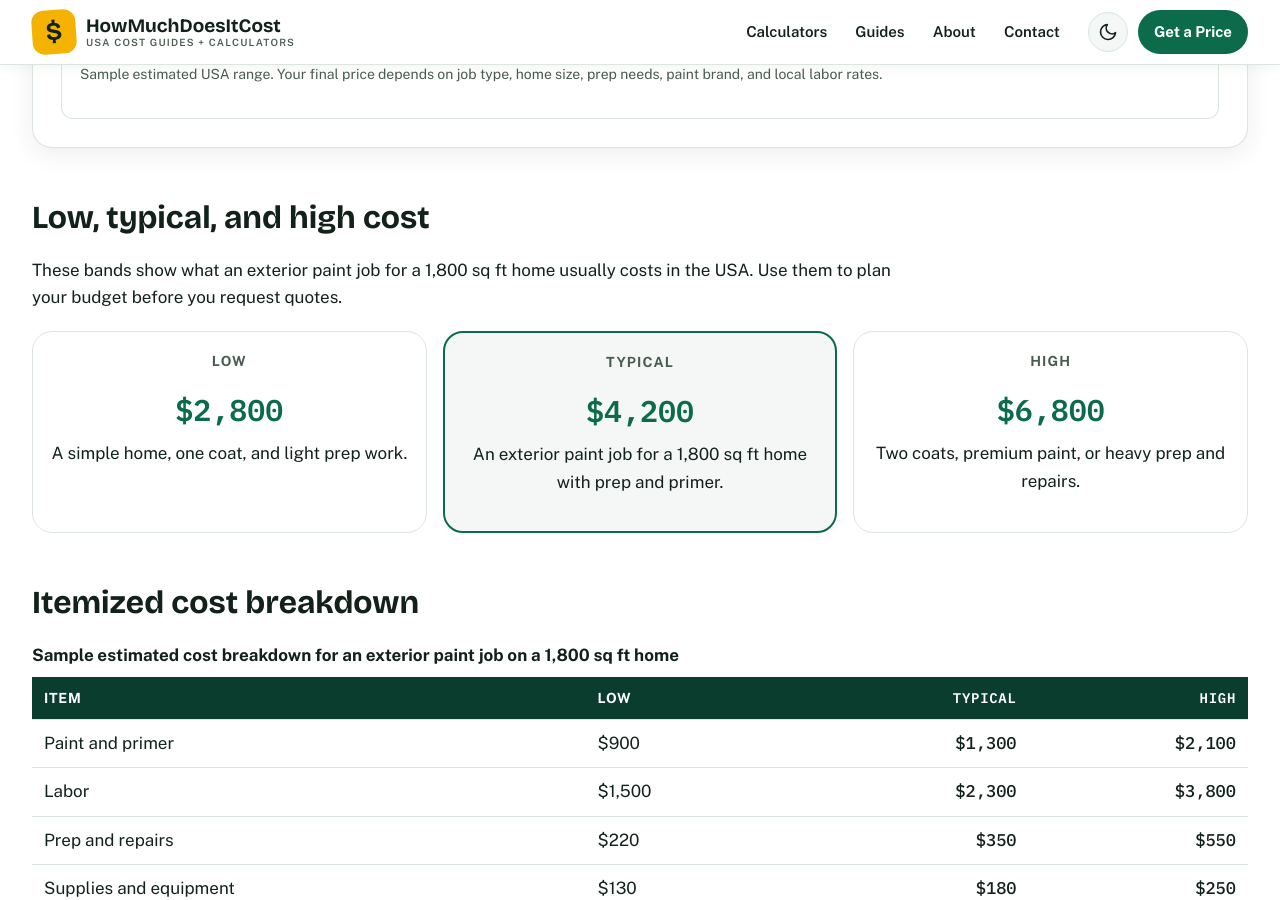
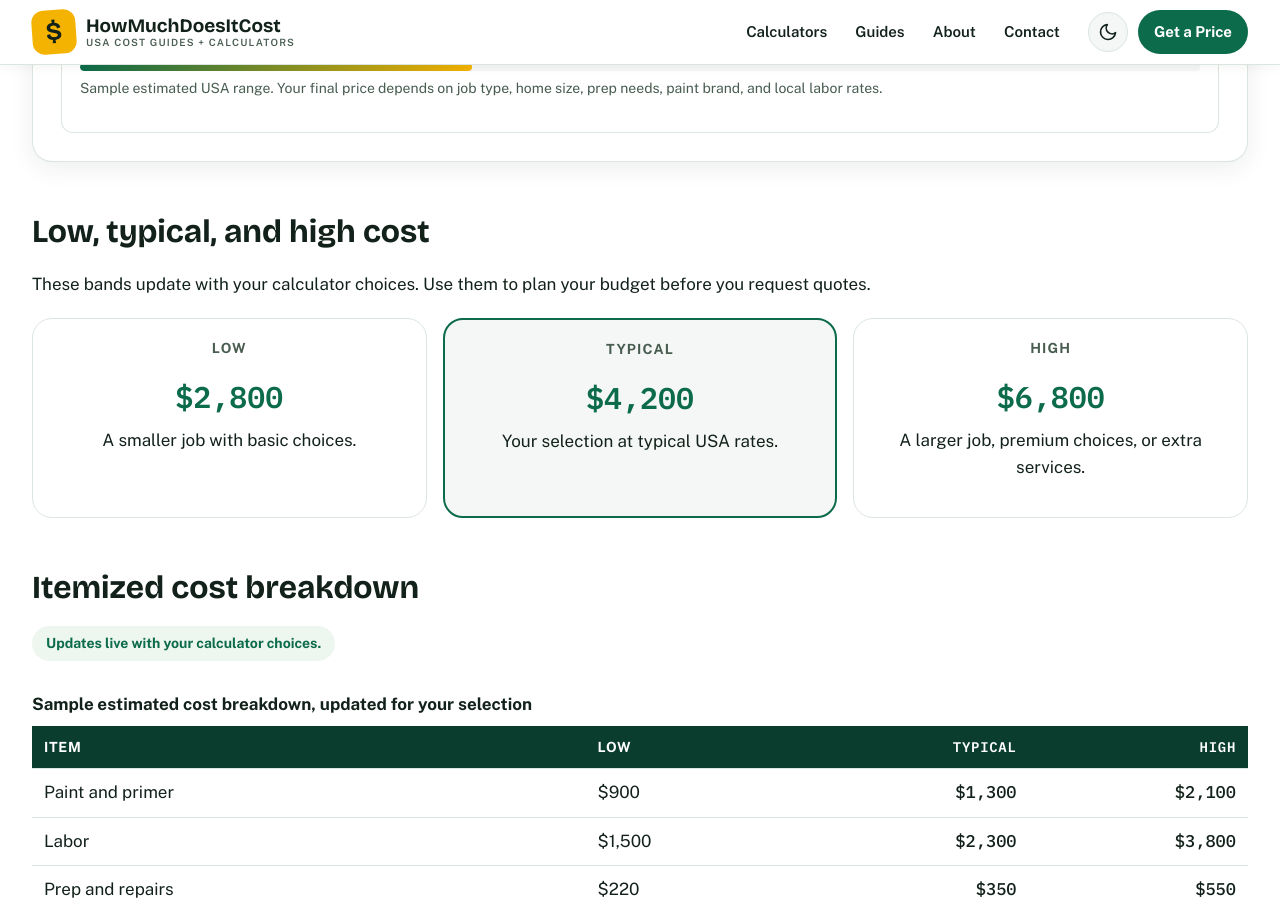
Before and after one commit to zaidmeo09-dhangal/howmuchdoesitcostusa, a Jekyll site: the page built from house-painting-cost-calculator.md, in a window 1280 px wide and 900 px high, scrolled down 858 px. Built offline with Jekyll 4.4.1, drawn with Linux system fonts in a browser that asks for light colours.

Commit message:
Initial deploy: add house-painting-cost-calculator.md

```diff
--- a/house-painting-cost-calculator.md
+++ b/house-painting-cost-calculator.md
@@ -119,34 +119,36 @@ schema: |
       <h3>Your estimated cost</h3>
       <p class="receipt-total" id="typVal">$4,200</p>
       <p class="receipt-range">Sample range: <span id="lowVal">$2,800</span> (low) to <span id="highVal">$6,800</span> (high)</p>
+      <div class="price-bar receipt-bar" aria-hidden="true"><span id="rangeBar" style="width:35%"></span></div>
       <p class="note">Sample estimated USA range. Your final price depends on job type, home size, prep needs, paint brand, and local labor rates.</p>
     </div>
   </div>
 
   <h2>Low, typical, and high cost</h2>
-  <p>These bands show what an exterior paint job for a 1,800 sq ft home usually costs in the USA. Use them to plan your budget before you request quotes.</p>
+  <p>These bands update with your calculator choices. Use them to plan your budget before you request quotes.</p>
   <div class="bands">
     <div class="band">
       <p class="band-label">Low</p>
-      <p class="band-price">$2,800</p>
-      <p>A simple home, one coat, and light prep work.</p>
+      <p class="band-price" id="bandLowVal">$2,800</p>
+      <p>A smaller job with basic choices.</p>
     </div>
     <div class="band band-typical">
       <p class="band-label">Typical</p>
-      <p class="band-price">$4,200</p>
-      <p>An exterior paint job for a 1,800 sq ft home with prep and primer.</p>
+      <p class="band-price" id="bandTypVal">$4,200</p>
+      <p>Your selection at typical USA rates.</p>
     </div>
     <div class="band">
       <p class="band-label">High</p>
-      <p class="band-price">$6,800</p>
-      <p>Two coats, premium paint, or heavy prep and repairs.</p>
+      <p class="band-price" id="bandHighVal">$6,800</p>
+      <p>A larger job, premium choices, or extra services.</p>
     </div>
   </div>
 
   <h2>Itemized cost breakdown</h2>
+  <p class="note live-note">Updates live with your calculator choices.</p>
   <div class="table-wrap">
     <table class="cost-table">
-      <caption>Sample estimated cost breakdown for an exterior paint job on a 1,800 sq ft home</caption>
+      <caption>Sample estimated cost breakdown, updated for your selection</caption>
       <thead>
         <tr><th>Item</th><th>Low</th><th>Typical</th><th>High</th></tr>
       </thead>
@@ -237,9 +239,9 @@ schema: |
 
   <h2>Related calculators and guides</h2>
   <div class="grid related-grid">
-<div class="card related-card"><div class="card-top"><span class="card-icon" aria-hidden="true">🚚</span><span class="card-cat">Moving</span></div><h3><a href="{{ '/movers-cost-calculator/' | relative_url }}">Movers Cost Calculator</a></h3><p class="price">$843 - $1,637</p><a class="card-cta" href="{{ '/movers-cost-calculator/' | relative_url }}">Calculate your price &rarr;</a></div>
-<div class="card related-card"><div class="card-top"><span class="card-icon" aria-hidden="true">🏠</span><span class="card-cat">Home</span></div><h3><a href="{{ '/roof-replacement-cost-calculator/' | relative_url }}">Roof Replacement Cost Calculator</a></h3><p class="price">$7,528 - $11,475</p><a class="card-cta" href="{{ '/roof-replacement-cost-calculator/' | relative_url }}">Calculate your price &rarr;</a></div>
-<div class="card related-card"><div class="card-top"><span class="card-icon" aria-hidden="true">🧱</span><span class="card-cat">Home</span></div><h3><a href="{{ '/fence-cost-calculator/' | relative_url }}">Fence Cost Calculator</a></h3><p class="price">$2,100 - $5,400</p><a class="card-cta" href="{{ '/fence-cost-calculator/' | relative_url }}">Calculate your price &rarr;</a></div>
+<div class="card related-card"><div class="card-top"><span class="card-icon" aria-hidden="true"><svg aria-hidden="true" width="26" height="26" viewBox="0 0 24 24" fill="none" stroke="currentColor" stroke-width="2" stroke-linecap="round" stroke-linejoin="round"><path d="M2 5h12v11H2z"/><path d="M14 9h4l3 3v4h-7"/><circle cx="6" cy="18" r="1.8"/><circle cx="17" cy="18" r="1.8"/></svg></span><span class="card-cat">Moving</span></div><h3><a href="{{ '/movers-cost-calculator/' | relative_url }}">Movers Cost Calculator</a></h3><p class="price">$843 - $1,637</p><a class="card-cta" href="{{ '/movers-cost-calculator/' | relative_url }}">Calculate your price &rarr;</a></div>
+<div class="card related-card"><div class="card-top"><span class="card-icon" aria-hidden="true"><svg aria-hidden="true" width="26" height="26" viewBox="0 0 24 24" fill="none" stroke="currentColor" stroke-width="2" stroke-linecap="round" stroke-linejoin="round"><path d="M3 10.5 12 3l9 7.5"/><path d="M5 9.5V21h14V9.5"/><path d="M9 21v-6h6v6"/></svg></span><span class="card-cat">Home</span></div><h3><a href="{{ '/roof-replacement-cost-calculator/' | relative_url }}">Roof Replacement Cost Calculator</a></h3><p class="price">$7,528 - $11,475</p><a class="card-cta" href="{{ '/roof-replacement-cost-calculator/' | relative_url }}">Calculate your price &rarr;</a></div>
+<div class="card related-card"><div class="card-top"><span class="card-icon" aria-hidden="true"><svg aria-hidden="true" width="26" height="26" viewBox="0 0 24 24" fill="none" stroke="currentColor" stroke-width="2" stroke-linecap="round" stroke-linejoin="round"><path d="M5 3v18M12 3v18M19 3v18"/><path d="M3 8h18M3 15h18"/></svg></span><span class="card-cat">Home</span></div><h3><a href="{{ '/fence-cost-calculator/' | relative_url }}">Fence Cost Calculator</a></h3><p class="price">$2,100 - $5,400</p><a class="card-cta" href="{{ '/fence-cost-calculator/' | relative_url }}">Calculate your price &rarr;</a></div>
 </div>
 <ul class="chip-list">
   <li><a href="{{ '/oil-change-cost-calculator/' | relative_url }}">Oil Change Cost Calculator <span aria-hidden="true">&rarr;</span></a></li>
```
Also changed, not shown: other parts of house-painting-cost-calculator.md (+1 -0 lines).
